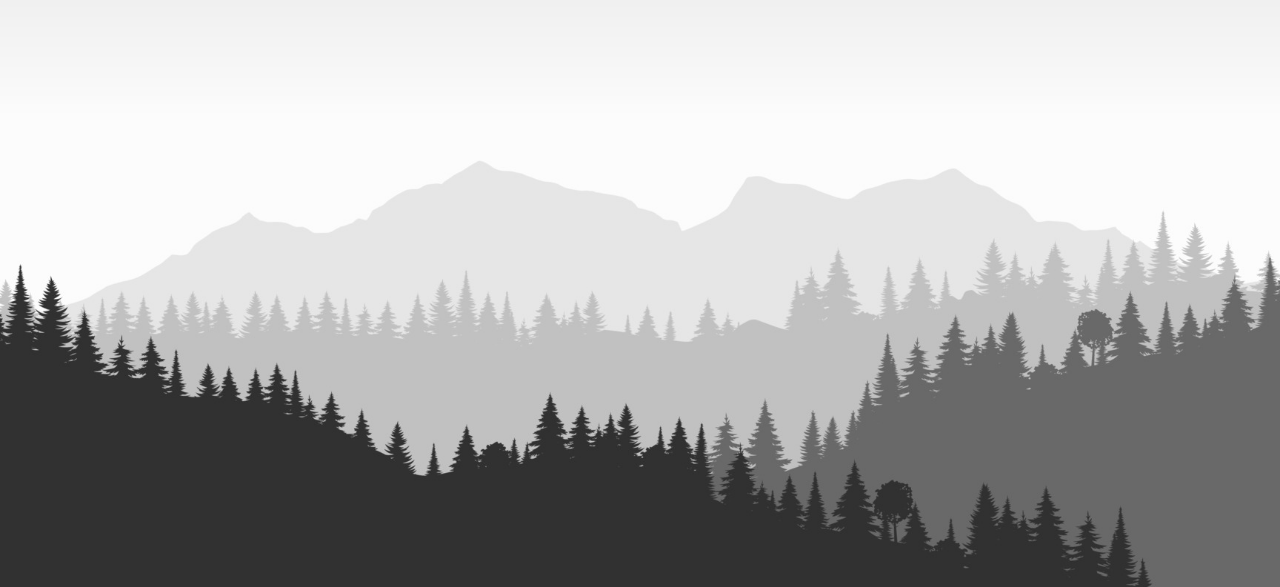
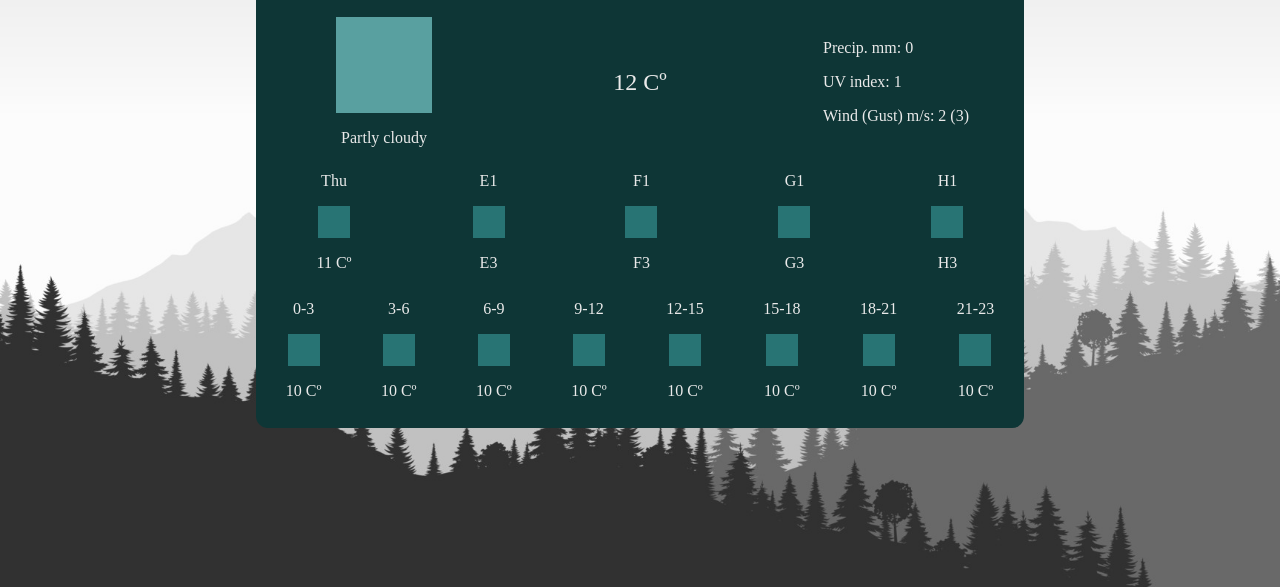
Before and after one commit to detrett/weather-app, a website built with webpack: page src/template.html in a window 1280 px wide. Shown: the part 213-800 px from the top of the page. Built offline with nearby package versions, Linux system fonts and the light colour scheme.

Commit message:
feat: add basic display structure

```diff
--- a/src/displayer.js
+++ b/src/displayer.js
@@ -1,16 +1,16 @@
 import { format, addDays } from "date-fns";
 
 export class Displayer {
-  constructor(logger, unit = "metric", extraDays = 4) {
+  constructor(logger, unit = "metric", extraDays = 5) {
     this.logger = logger;
     this.unit = unit;
     this.extraDays = extraDays;
 
     this.today = new Date();
     this.nextDays = Array.from({ length: this.extraDays }, (_, i) =>
-      addDays(this.today, i + 1)
+      addDays(this.today, i)
     );
-    this.timeRanges = ["0-6", "6-12", "12-18", "18-23"];
+    this.timeRanges = ["0-3", "3-6", "6-9", "9-12", "12-15", "15-18", "18-21", "21-23"];
   }
 
   setUnit(unit) {
@@ -21,18 +21,18 @@ export class Displayer {
     return Math.round(temp);
   }
 
-  calcAverageTemp(weather, range) {
+  calcAverageTemp(weather, range, dayIndex) {
     // Calculate the start and end hour based on the range
     const [start, end] = range.split("-").map(Number);
-    const rangeData = weather.days[0].hours.slice(start, end);
+    const rangeData = weather.days[dayIndex].hours.slice(start, end);
 
     const totalTemp = rangeData.reduce((sum, entry) => sum + entry.temp, 0);
     return this.roundTemp(totalTemp / rangeData.length);
   }
 
-  calcAverageCondition(weather, range) {
+  calcAverageCondition(weather, range, dayIndex) {
     const [start, end] = range.split("-").map(Number);
-    const rangeData = weather.days[0].hours.slice(start, end);
+    const rangeData = weather.days[dayIndex].hours.slice(start, end);
     const conditionCount = {};
 
     // Loop through the range data to count conditions
@@ -73,15 +73,15 @@ export class Displayer {
     this.displayIcon(conditions.conditions);
   }
 
-  displayTodayRanged(weather) {
+  displayRanged(weather, dayIndex = 0) {
     for (let i = 0; i < this.timeRanges.length; i++) {
       const range = this.timeRanges[i];
       this.logger.display(range, "darkgreen");
 
-      const avgTemp = this.calcAverageTemp(weather, range);
+      const avgTemp = this.calcAverageTemp(weather, range, dayIndex);
       this.displayTemperature(avgTemp);
 
-      const avgCondition = this.calcAverageCondition(weather, range);
+      const avgCondition = this.calcAverageCondition(weather, range, dayIndex);
       this.displayIcon(avgCondition);
     }
   }
--- a/src/fetcher.js
+++ b/src/fetcher.js
@@ -29,6 +29,7 @@ export async function fetchWeatherByCoordinates(latitude, longitude, unit) {
 
     const url = `https://weather.visualcrossing.com/VisualCrossingWebServices/rest/services/timeline/
     ${latitude}%2C${longitude}?unitGroup=${unit}&key=${weatherAccessKey}&contentType=json`;
+
     const response = await fetch(url);
     if (!response.ok) {
       throw new Error(`Response status ${response.status}`);
--- a/src/searcher.js
+++ b/src/searcher.js
@@ -39,21 +39,7 @@ export class Searcher {
     });
 
     this.searchNearbyBtn.addEventListener("click", () => {
-      this.logger.info("Searching nearby");
-      this.fetchUserLocation()
-        .then((userLocation) => {
-          if (userLocation) {
-            const { city, latitude, longitude } = userLocation;
-            return this.fetchWeatherByCoordinates(
-              latitude,
-              longitude,
-              this.unit
-            );
-          } else {
-            throw new Error("No location data available");
-          }
-        })
-        .then((weather) => this.displayData(weather));
+      this.searchNearby();
       this.searchNearbyBtn.classList.remove("active");
     });
 
@@ -69,9 +55,11 @@ export class Searcher {
 
     if (this.coordinatesRegex.test(input)) {
       const [latitude, longitude] = input.split(",").map((x) => x.trim());
-      this.fetchWeatherByCoordinates(latitude, longitude, this.displayer.unit).then(
-        (weather) => this.displayData(weather)
-      );
+      this.fetchWeatherByCoordinates(
+        latitude,
+        longitude,
+        this.displayer.unit
+      ).then((weather) => this.displayData(weather));
     } else {
       const formattedInput = this.formatSearchCity(input);
       this.fetchWeatherByCity(formattedInput, this.displayer.unit).then(
@@ -82,14 +70,36 @@ export class Searcher {
     this.searchInput.value = "";
   }
 
+  searchNearby() {
+    this.logger.info("Searching nearby");
+    this.fetchUserLocation()
+      .then((userLocation) => {
+        if (userLocation) {
+          return this.fetchWeatherByCity(userLocation.city, this.displayer.unit);
+        } else {
+          throw new Error("No location data available");
+        }
+      })
+      .then((weather) => this.displayData(weather));
+  }
+
   formatSearchCity(input) {
     return input.replaceAll(" ", "%20").replaceAll(",", "%2C");
   }
 
   displayData(weather) {
-    this.displayer.displayLocation(weather.resolvedAddress.trimStart());
+    if (!weather) {
+      console.error("Weather data is undefined");
+      return;
+    }
+
+    const address =
+      weather.resolvedAddress || weather.city || "Location not found";
+    this.displayer.displayLocation(address.trimStart());
+
     this.displayer.displayToday(weather);
-    this.displayer.displayTodayRanged(weather);
     this.displayer.displayNextDays(weather);
+    this.displayer.displayRanged(weather, 0);
+
   }
 }
--- a/src/styles.css
+++ b/src/styles.css
@@ -90,6 +90,90 @@ html {
   }
 }
 
+/* Main container */
+
+#main-container {
+  background-color: var(--theme-darker);
+  color: var(--neutral-light);
+  border-radius: 12px;
+  width: 60%;
+  height: 60%;
+  margin: auto;
+
+  display: grid;
+  grid-template-rows: 10fr 40fr 15fr 35fr;
+
+  & #first-row {
+    justify-self: center;
+  }
+
+  & #third-row, #fourth-row{
+    display: flex;
+    justify-content: space-around;
+  }
+}
+
+#second-row {
+  display: grid;
+  grid-template-columns: 1fr 1fr 1fr;
+  align-items: center;
+
+  & #main-condition {
+    margin: auto;
+    display: flex;
+    flex-direction: column;
+    gap: 1rem;
+
+    & #main-weather-icon {
+      width: 6rem;
+      height: 6rem;
+      background-color: var(--theme-tertiary);
+    }
+
+    & #main-weather-condition {
+      text-align: center;
+    }
+  }
+
+  & #main-temp {
+    margin: auto;
+  }
+
+  & #extra-conditions {
+    margin: auto;
+    display: flex;
+    flex-direction: column;
+    gap: 1rem;
+  }
+}
+
+#third-row {
+
+  & .info-day-column {
+    margin: auto;
+    display: flex;
+    flex-direction: column;
+    gap: 1rem;
+    align-items: center;
+  }
+}
+
+#fourth-row {
+
+  & .range-day-column{
+    margin: auto;
+    display: flex;
+    flex-direction: column;
+    gap: 1rem;
+    align-items: center;
+  }
+}
+
+.icon {
+  width: 2rem;
+  height: 2rem;
+  background-color: var(--theme-secondary);
+}
 /*Toggle switch button*/
 
 .toggle-button-cover {
--- a/src/template.html
+++ b/src/template.html
@@ -1,20 +1,22 @@
 <!DOCTYPE html>
 <html lang="en">
   <head>
-  <meta charset="UTF-8">
-  <meta name="viewport" content="width=device-width, initial-scale=1.0">
+    <meta charset="UTF-8" />
+    <meta name="viewport" content="width=device-width, initial-scale=1.0" />
     <title>Document</title>
   </head>
-<body class ="bg">
+  <body class="bg">
     <form id="search-form" action="">
-    <input id="search-input" type="text" class="collapsible">
-    <div id="search-nearby-btn"><button type="button">Search nearby</button></div>
+      <input id="search-input" type="text" class="collapsible" />
+      <div id="search-nearby-btn">
+        <button type="button">Search nearby</button>
+      </div>
     </form>
 
     <div class="toggle-button-cover">
       <div class="button-cover">
         <div class="button" id="toggle-unit">
-        <input name="checkbox" type="checkbox" class="checkbox">
+          <input name="checkbox" type="checkbox" class="checkbox" />
           <div class="knobs">
             <span>Cº</span>
           </div>
@@ -23,6 +25,98 @@
       </div>
     </div>
 
+    <div id="main-container">
+      <div id="first-row">
+        <h1>Oslo</h1>
+      </div>
+
+      <div id="second-row">
+        <div id="main-condition">
+          <div id="main-weather-icon"></div>
+          <div id="main-weather-condition">Partly cloudy</div>
+        </div>
+        <div id="main-temp">
+          <h2>12 Cº</h2>
+        </div>
+        <div id="extra-conditions">
+          <div data-target="precip">Precip. mm: 0</div>
+          <div data-target="uvindex">UV index: 1</div>
+          <div data-target="wind">Wind (Gust) m/s: 2 (3)</div>
+        </div>
+      </div>
+
+      <div id="third-row">
+        <div class="info-day-column" data-day="day-0">
+          <span>Thu</span>
+          <span data-icon="icon-day-0" class="icon"></span>
+          <span class="temp">11 Cº</span>
+        </div>
+        <div class="info-day-column" data-day="day-1">
+          <span>E1</span>
+          <span data-icon="icon-day-1" class="icon"></span>
+          <span class="temp">E3</span>
+        </div>
+        <div class="info-day-column" data-day="day-2">
+          <span>F1</span>
+          <span data-icon="icon-day-2" class="icon"></span>
+          <span class="temp">F3</span>
+        </div>
+        <div class="info-day-column" data-day="day-3">
+          <span>G1</span>
+          <span data-icon="icon-day-3" class="icon"></span>
+          <span class="temp">G3</span>
+        </div>
+        <div class="info-day-column" data-day="day-4">
+          <span>H1</span>
+          <span data-icon="icon-day-4" class="icon"></span>
+          <span class="temp">H3</span>
+        </div>
+      </div>
+
+      <div id="fourth-row">
+        <div class="range-day-column" data-range="range-0">
+          <span>0-3</span>
+          <span class="icon"></span>
+          <span class="temp">10 Cº</span>
+        </div>
+        <div class="range-day-column" data-range="range-1">
+          <span>3-6</span>
+          <span class="icon"></span>
+          <span class="temp">10 Cº</span>
+        </div>
+        <div class="range-day-column" data-range="range-2">
+          <span>6-9</span>
+          <span class="icon"></span>
+          <span class="temp">10 Cº</span>
+        </div>
+        <div class="range-day-column" data-range="range-3">
+          <span>9-12</span>
+          <span class="icon"></span>
+          <span class="temp">10 Cº</span>
+        </div>
+        <div class="range-day-column" data-range="range-4">
+          <span>12-15</span>
+          <span class="icon"></span>
+          <span class="temp">10 Cº</span>
+        </div>
+        <div class="range-day-column" data-range="range-5">
+          <span>15-18</span>
+          <span class="icon"></span>
+          <span class="temp">10 Cº</span>
+        </div>
+        <div class="range-day-column" data-range="range-6">
+          <span>18-21</span>
+          <span class="icon"></span>
+          <span class="temp">10 Cº</span>
+        </div>
+        <div class="range-day-column" data-range="range-7">
+          <span>21-23</span>
+          <span class="icon"></span>
+          <span class="temp">10 Cº</span>
+        </div>
+      </div>
+    </div>
+
     <!-- <a href="https://www.vecteezy.com/free-vector/mountain-background">Mountain Background Vectors by Vecteezy</a> -->
   </body>
 </html>
```
Lines whose indentation alone changed are shown as unchanged.
